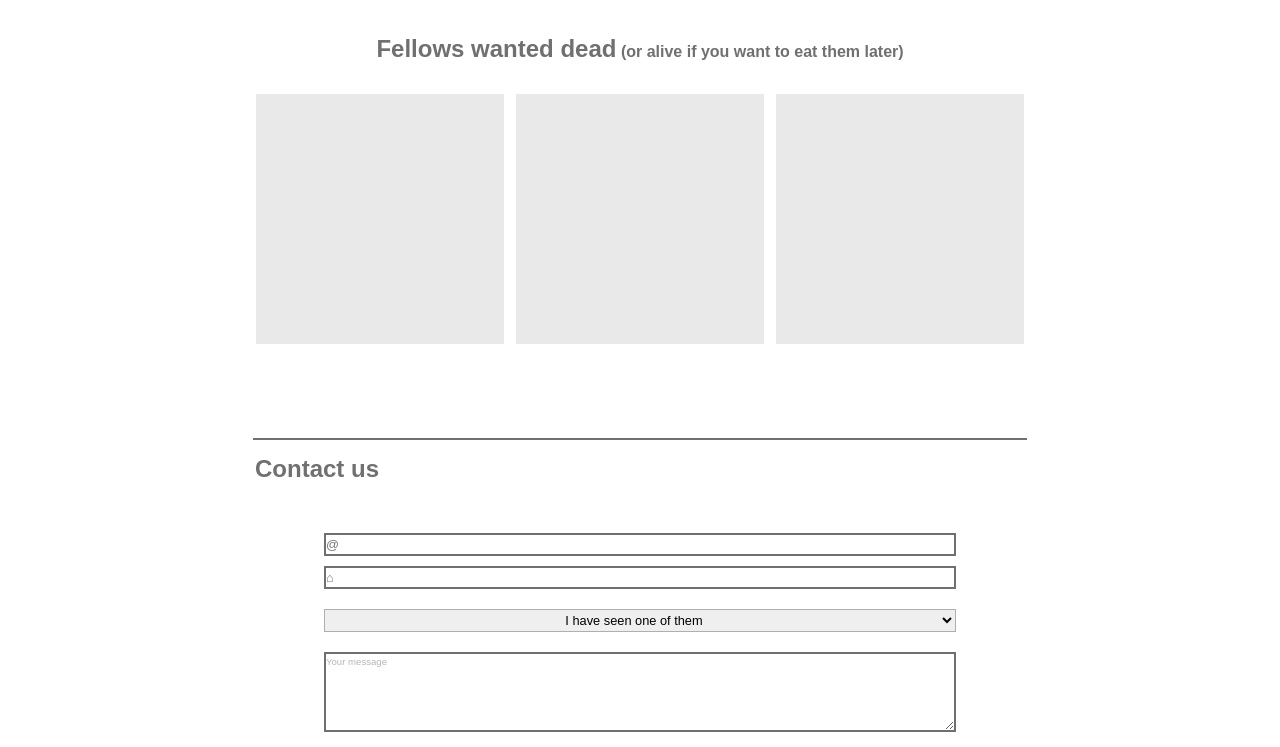
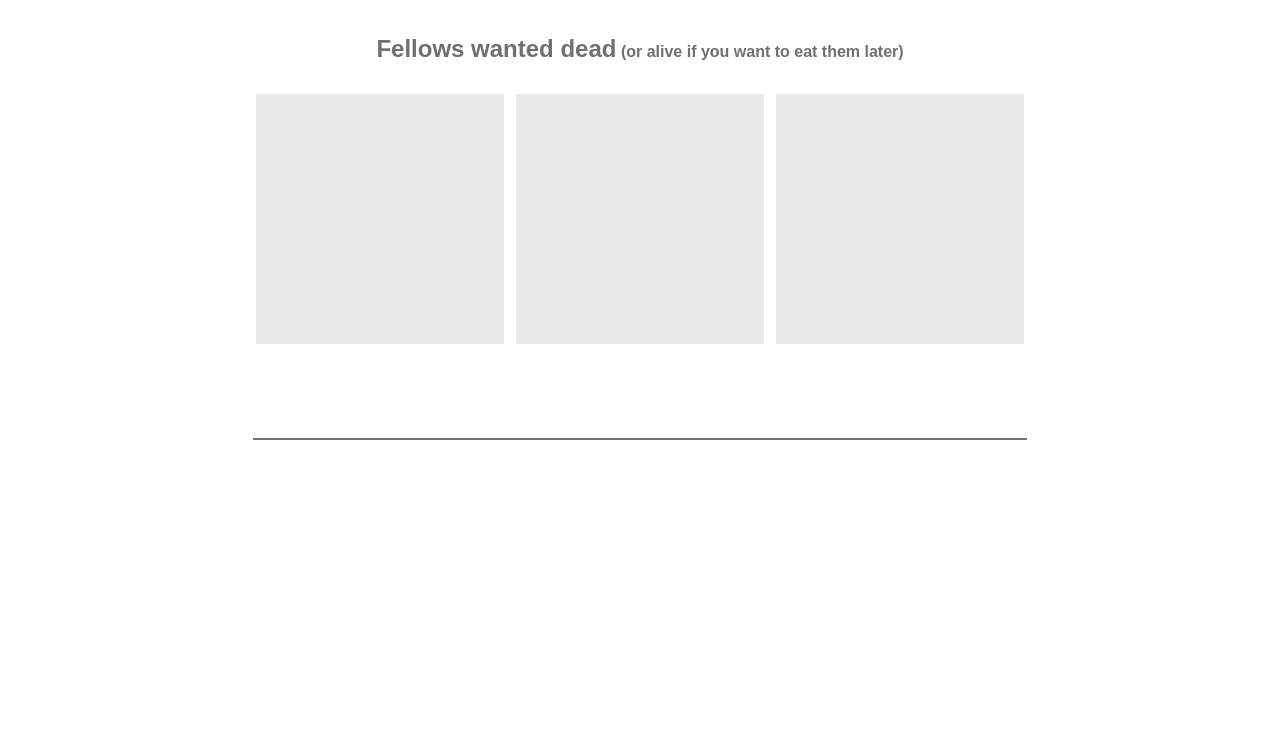
Before and after one commit to DuboisCecile/integration_precious_scss, a plain HTML site: page index.html in a window 1280 px wide. Shown: the part 1002-1749 px from the top of the page. After the commit the page ends 1447 px from the top, so only its background shows below. Drawn offline with Linux system fonts and the light colour scheme.

Commit message:
Initialisation branche dev_scss

```diff
--- a/index.html
+++ b/index.html
@@ -22,18 +22,6 @@
             <article></article>
             <article id="article3"></article>
         </section>
-        <form>
-            <h2>Contact us</h2>
-            <div id="formContent">
-                <input class="formItemBorder" type="email" placeholder="@">
-                <input class="formItemBorder"type="text" placeholder="&#8962;">
-                <select name="ListOfFellows" >
-                    <option selected disabled>I have seen one of them</option>
-                    <option value="Valeur1">Fellow 1</option>
-                    <option value="Valeur2">Fellow 2</option>
-                </select>
-                <textarea class="formItemBorder" placeholder="Your message"></textarea>
-            </div>
-        </form>
+
     </body>
 </html>
```
